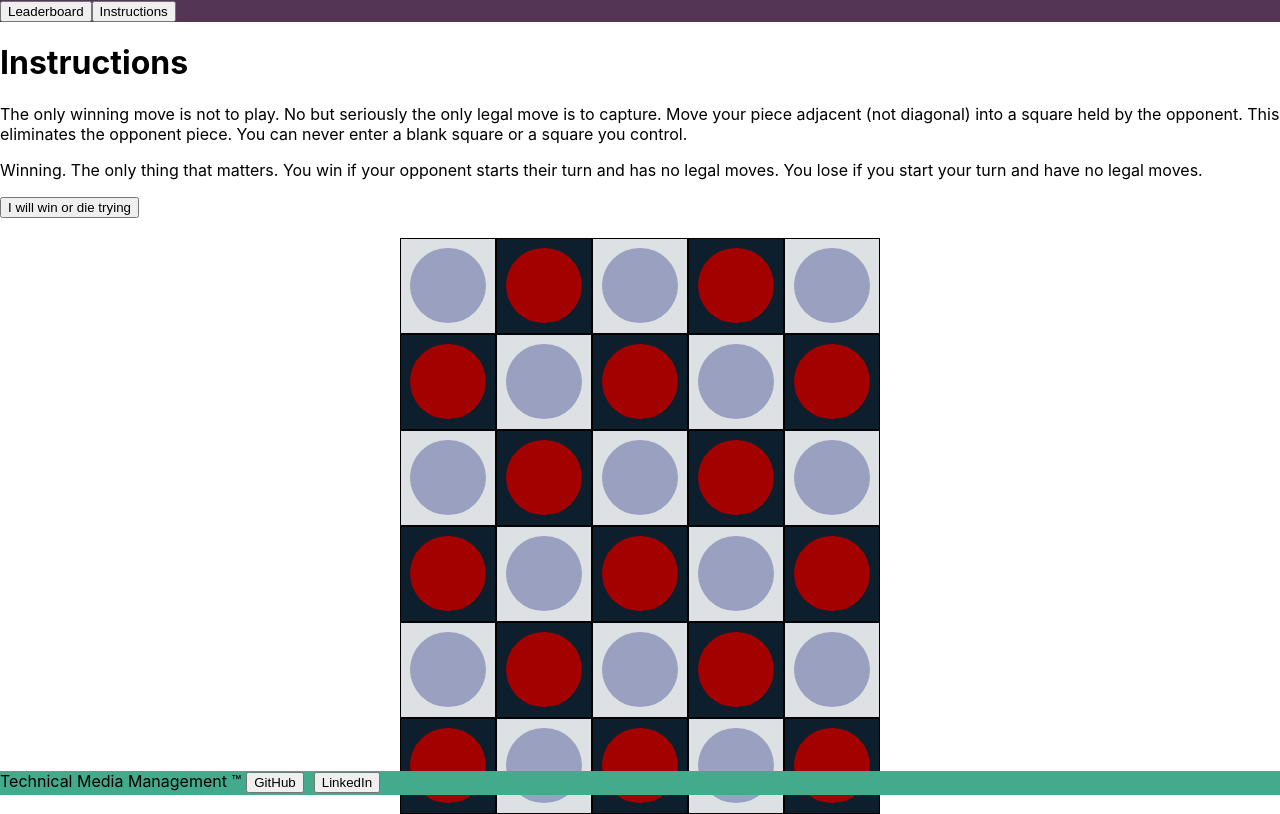
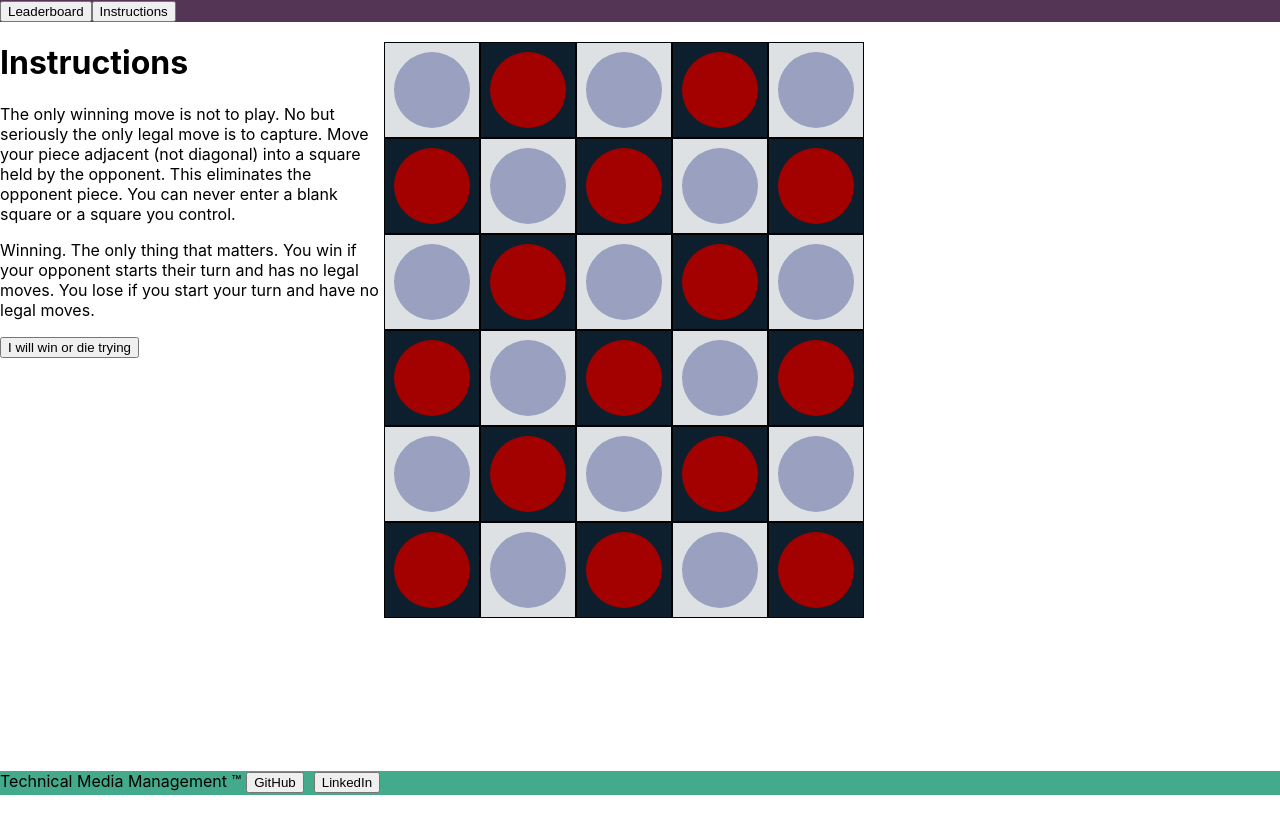
Before and after one commit to MakerMacAttack/Phoenix-Clobber, a React (Create React App) app in the folder clobber/: page /play in a window 1280 px wide. Built offline with nearby package versions, Linux system fonts and the light colour scheme.

Commit message:
Moved instructions and leaderboard to a sidebar on desktop

```diff
--- a/clobber/src/App.css
+++ b/clobber/src/App.css
@@ -5,7 +5,7 @@ header {
 li {
   display: grid;
   grid-template-columns: repeat(3, 1fr);
-  width: 60vw;
+  width: 80%;
 }
 
 span {
@@ -85,7 +85,6 @@ footer p {
 }
 
 .valid {
-  /* border: 3px dotted #84E296; */
   animation: cycle;
   animation-duration: 1s;
   animation-iteration-count: infinite;
@@ -129,5 +128,12 @@ footer p {
 /* below is for desktop */
 
 @media screen and (min-width: 750px) {
+  main {
+    display: flex;
+  }
 
+  #leader,
+  #rules {
+    max-width: 30vw;
+  }
 }
--- a/clobber/src/components/Home.jsx
+++ b/clobber/src/components/Home.jsx
@@ -10,21 +10,25 @@ import Nav from "./Nav";
 function Home() {
   const [ack, setAck] = useState(false);
   const [difficulty, setDifficulty] = useState(null);
-  const [leaderboard, setLeaderboard] = useState(false)
+  const [leaderboard, setLeaderboard] = useState(false);
 
   return (
     <>
       <header>
         <Nav set={setAck} setLeaderboard={setLeaderboard} />
       </header>
+      <main>
+        <div id="sidebar">
           {leaderboard ? <Leaderboard set={setLeaderboard} /> : null}
           <Instructions ack={ack} set={setAck} />
+        </div>
         <Route path="/difficulty">
           <Difficulty set={setDifficulty} />
         </Route>
         <Route path="/play">
           <Game difficulty={difficulty} />
         </Route>
+      </main>
       <footer>
         <Footer />
       </footer>
--- a/clobber/src/components/Instructions.jsx
+++ b/clobber/src/components/Instructions.jsx
@@ -3,7 +3,7 @@ import { Link } from 'react-router-dom'
 
 function Instructions(props) {
   return (
-    <div style={{display: props.ack ? 'none' : 'box'}}>
+    <div id="rules" style={{display: props.ack ? 'none' : 'box'}}>
       <h1>Instructions</h1>
       <p>The only winning move is not to play. No but seriously the only legal move is to capture. Move your piece adjacent (not diagonal) into a square held by the opponent. This eliminates the opponent piece. You can never enter a blank square or a square you control.</p>
       <p>Winning. The only thing that matters. You win if your opponent starts their turn and has no legal moves. You lose if you start your turn and have no legal moves.</p>
--- a/clobber/src/components/Leaderboard.jsx
+++ b/clobber/src/components/Leaderboard.jsx
@@ -50,7 +50,7 @@ export default function Leaderboard(props) {
   }, []);
 
   return (
-    <>
+    <div id="leader">
       <button id="close-instructions" onClick={() => props.set(false)}>X</button>
       <h1>Leaderboard</h1>
       {/* <h2>
@@ -77,6 +77,6 @@ export default function Leaderboard(props) {
           </li>
         ))}
       </ol>
-    </>
+    </div>
   );
 }
```
Lines whose indentation alone changed are shown as unchanged.
